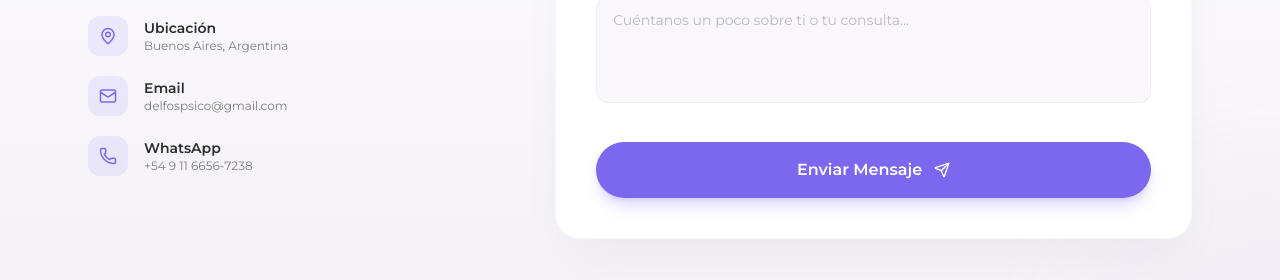
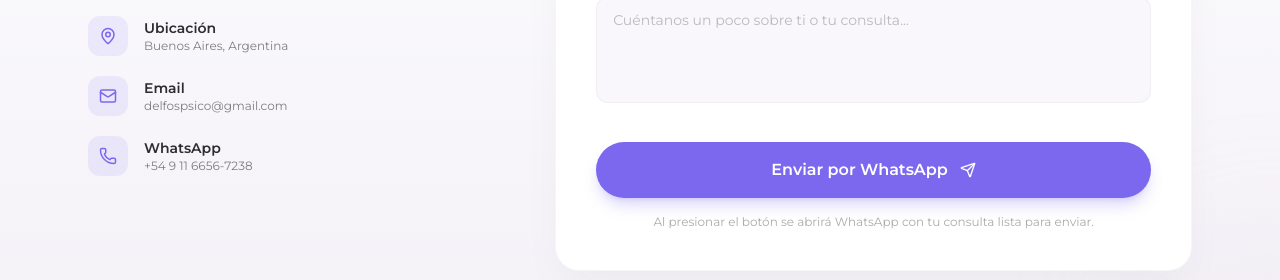
Before and after one commit to agrowd/delfos, a Next.js app: page / in a window 1280 px wide. Shown: the part 6033-6313 px from the top of the page. Built offline with nearby package versions, Linux system fonts and the light colour scheme; a web font is replaced by a local one.

Commit message:
feat: contact form now generates WhatsApp message with structured data

```diff
--- a/src/components/TrabajaConNosotros.tsx
+++ b/src/components/TrabajaConNosotros.tsx
@@ -1,9 +1,36 @@
 'use client';
-import React from 'react';
+import React, { useState } from 'react';
 import ScrollReveal from './animations/ScrollReveal';
 import { Send, MapPin, Mail, Phone } from 'lucide-react';
 
 export default function Contacto() {
+  const [nombre, setNombre] = useState('');
+  const [email, setEmail] = useState('');
+  const [telefono, setTelefono] = useState('');
+  const [motivo, setMotivo] = useState('consulta');
+  const [mensaje, setMensaje] = useState('');
+
+  const handleSubmit = (e: React.FormEvent) => {
+    e.preventDefault();
+
+    const motivoLabel = motivo === 'consulta' ? 'Consulta Psicológica' : 'Sumarse al equipo';
+
+    const text = [
+      `🌿 *Nuevo mensaje desde Delfos Psicología*`,
+      ``,
+      `👤 *Nombre:* ${nombre || '-'}`,
+      `📧 *Email:* ${email || '-'}`,
+      `📱 *Teléfono:* ${telefono || '-'}`,
+      `📋 *Motivo:* ${motivoLabel}`,
+      ``,
+      `💬 *Mensaje:*`,
+      `${mensaje || '-'}`,
+    ].join('\n');
+
+    const url = `https://wa.me/5491166567238?text=${encodeURIComponent(text)}`;
+    window.open(url, '_blank');
+  };
+
   return (
     <section id="contacto" className="py-24 md:py-32 bg-gradient-to-b from-white to-background relative overflow-hidden">
       <div className="absolute bottom-0 right-0 w-80 h-80 bg-secondary/20 rounded-full blur-3xl pointer-events-none translate-x-1/2 translate-y-1/2" />
@@ -58,13 +85,15 @@
             <ScrollReveal delay={0.2}>
               <form
                 className="bg-white border border-stone/20 p-7 md:p-10 rounded-3xl shadow-2xl shadow-charcoal/5"
-                onSubmit={(e) => e.preventDefault()}
+                onSubmit={handleSubmit}
               >
                 <div className="grid sm:grid-cols-2 gap-5 mb-5">
                   <div className="space-y-1.5">
                     <label className="text-xs font-semibold text-charcoal uppercase tracking-wider">Nombre y Apellido</label>
                     <input
                       type="text"
+                      value={nombre}
+                      onChange={(e) => setNombre(e.target.value)}
                       className="w-full bg-background/50 border border-stone/25 rounded-xl px-4 py-3 text-sm focus:outline-none focus:ring-2 focus:ring-primary/30 focus:border-primary transition-all placeholder:text-charcoal/30"
                       placeholder="Tu nombre completo"
                     />
@@ -73,6 +102,8 @@
                     <label className="text-xs font-semibold text-charcoal uppercase tracking-wider">Correo Electrónico</label>
                     <input
                       type="email"
+                      value={email}
+                      onChange={(e) => setEmail(e.target.value)}
                       className="w-full bg-background/50 border border-stone/25 rounded-xl px-4 py-3 text-sm focus:outline-none focus:ring-2 focus:ring-primary/30 focus:border-primary transition-all placeholder:text-charcoal/30"
                       placeholder="tu@email.com"
                     />
@@ -84,13 +115,19 @@
                     <label className="text-xs font-semibold text-charcoal uppercase tracking-wider">Teléfono</label>
                     <input
                       type="tel"
+                      value={telefono}
+                      onChange={(e) => setTelefono(e.target.value)}
                       className="w-full bg-background/50 border border-stone/25 rounded-xl px-4 py-3 text-sm focus:outline-none focus:ring-2 focus:ring-primary/30 focus:border-primary transition-all placeholder:text-charcoal/30"
                       placeholder="+54 9 11 0000-0000"
                     />
                   </div>
                   <div className="space-y-1.5">
                     <label className="text-xs font-semibold text-charcoal uppercase tracking-wider">Motivo</label>
-                    <select className="w-full bg-background/50 border border-stone/25 rounded-xl px-4 py-3 text-sm focus:outline-none focus:ring-2 focus:ring-primary/30 focus:border-primary transition-all text-charcoal/70 appearance-none cursor-pointer">
+                    <select
+                      value={motivo}
+                      onChange={(e) => setMotivo(e.target.value)}
+                      className="w-full bg-background/50 border border-stone/25 rounded-xl px-4 py-3 text-sm focus:outline-none focus:ring-2 focus:ring-primary/30 focus:border-primary transition-all text-charcoal/70 appearance-none cursor-pointer"
+                    >
                       <option value="consulta">Consulta Psicológica</option>
                       <option value="equipo">Sumarse al equipo</option>
                     </select>
@@ -101,6 +138,8 @@
                   <label className="text-xs font-semibold text-charcoal uppercase tracking-wider">Mensaje</label>
                   <textarea
                     rows={4}
+                    value={mensaje}
+                    onChange={(e) => setMensaje(e.target.value)}
                     className="w-full bg-background/50 border border-stone/25 rounded-xl px-4 py-3 text-sm focus:outline-none focus:ring-2 focus:ring-primary/30 focus:border-primary transition-all resize-none placeholder:text-charcoal/30"
                     placeholder="Cuéntanos un poco sobre ti o tu consulta..."
                   />
@@ -110,9 +149,13 @@
                   type="submit"
                   className="w-full bg-primary hover:bg-primary-dark text-white font-semibold py-4 rounded-full shadow-lg shadow-primary/25 hover:shadow-xl hover:shadow-primary/30 hover:-translate-y-0.5 transition-all duration-300 inline-flex items-center justify-center gap-3"
                 >
-                  <span>Enviar Mensaje</span>
+                  <span>Enviar por WhatsApp</span>
                   <Send size={16} />
                 </button>
+
+                <p className="text-center text-xs text-charcoal/40 mt-4">
+                  Al presionar el botón se abrirá WhatsApp con tu consulta lista para enviar.
+                </p>
               </form>
             </ScrollReveal>
           </div>
```
